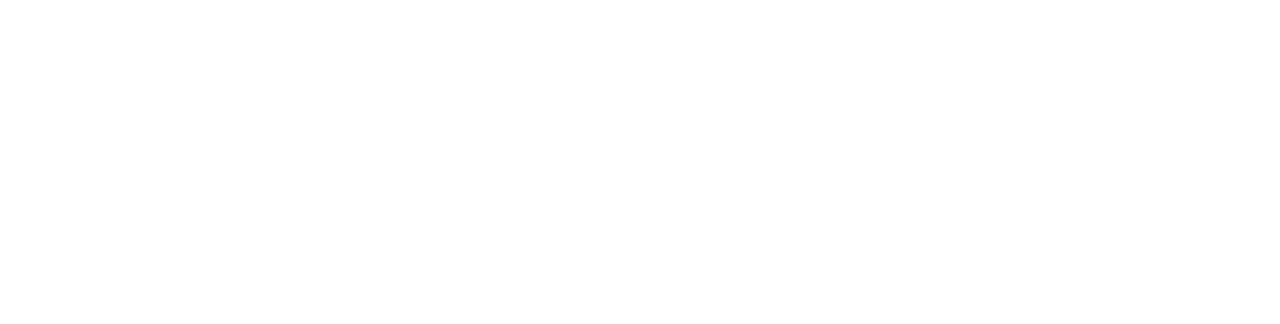
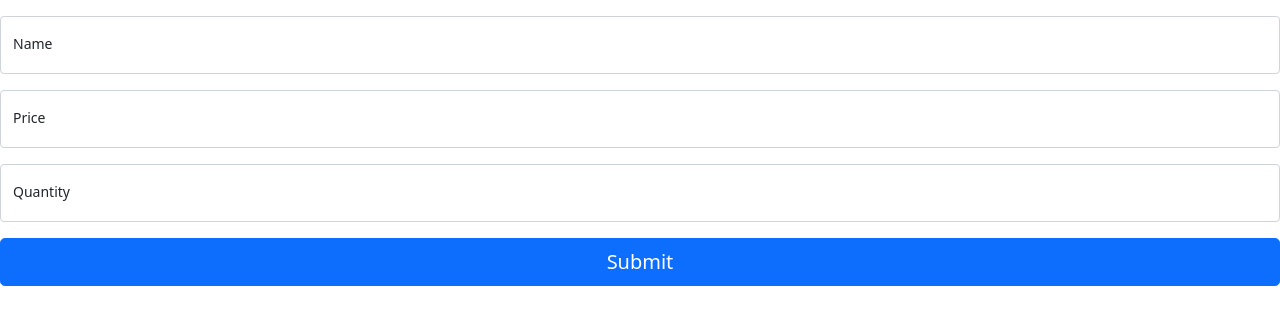
Before and after one commit to Ihebdhouibi/Microservices-with-fastapi, a React (Create React App) app in the folder inventory-frontend/: page /create in a window 1280 px wide. Before the commit this address had no page. Shown: the top 324 px of the page. Built offline with nearby package versions, Linux system fonts and the light colour scheme.

Commit message:
inventory-frontend/ Products form done

```diff
--- a/inventory-frontend/src/App.js
+++ b/inventory-frontend/src/App.js
@@ -1,6 +1,7 @@
 import { Products } from './components/Products';
 import { BrowserRouter, Routes, Route } from 'react-router-dom';
 import logo from './logo.svg';
+import { ProductsCreate } from './components/ProductsCreate';
 
 
 
@@ -8,6 +9,7 @@
   return <BrowserRouter>
     <Routes>
         <Route path="/" element={<Products />} />
+        <Route path="/create" element={<ProductsCreate />} />
     </Routes>
   </BrowserRouter>
 }
--- /dev/null
+++ b/inventory-frontend/src/components/ProductsCreate.js
@@ -0,0 +1,18 @@
+export const ProductsCreate = () => {
+    return <form className="mt-3">
+        <div className="form-floating pb-3">
+            <input className="form-control" placeholder="Name" />
+            <label>Name</label>
+        </div>
+        <div className="form-floating pb-3">
+            <input className="form-control" placeholder="Price" />
+            <label>Price</label>
+        </div>
+        <div className="form-floating pb-3">
+            <input className="form-control" placeholder="Quantity" />
+            <label>Quantity</label>
+        </div>
+            <button className="btn w-100 btn-lg btn-primary" type="submit">Submit</button>
+
+    </form>
+}
```
